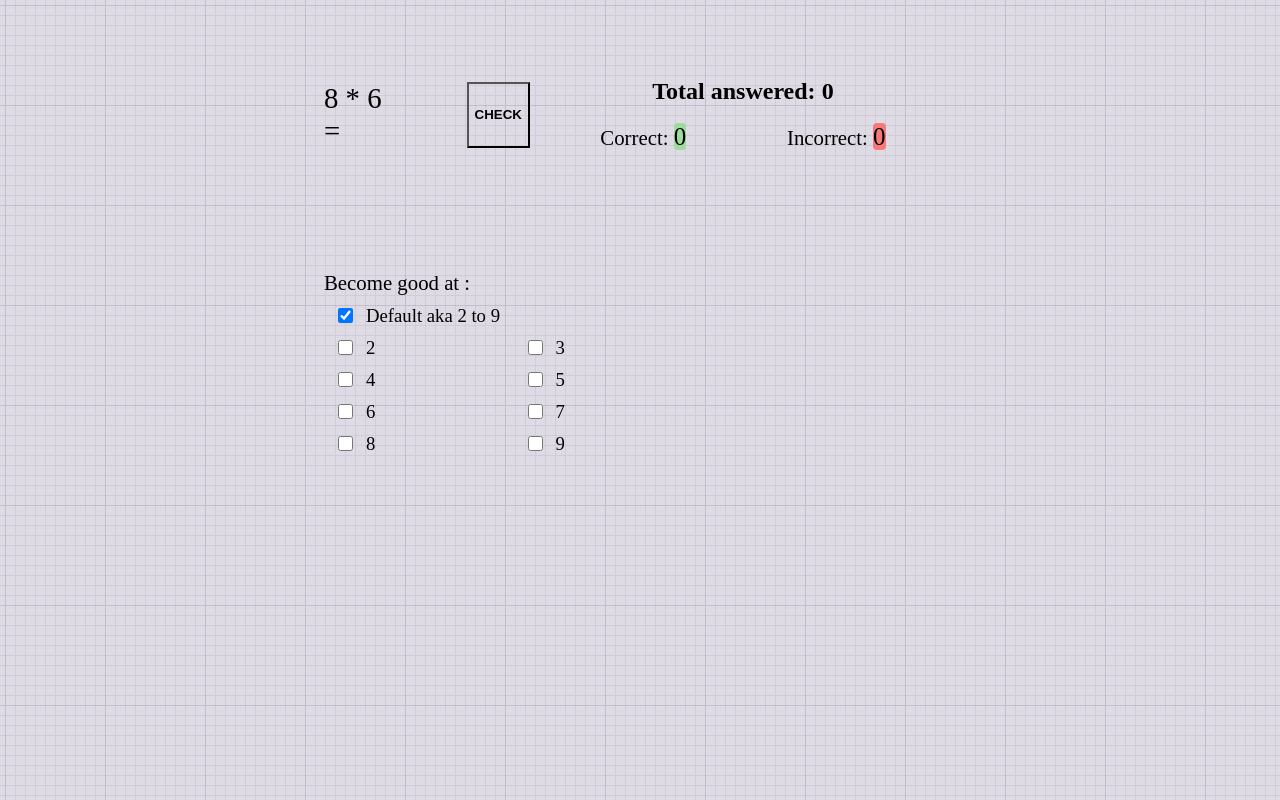
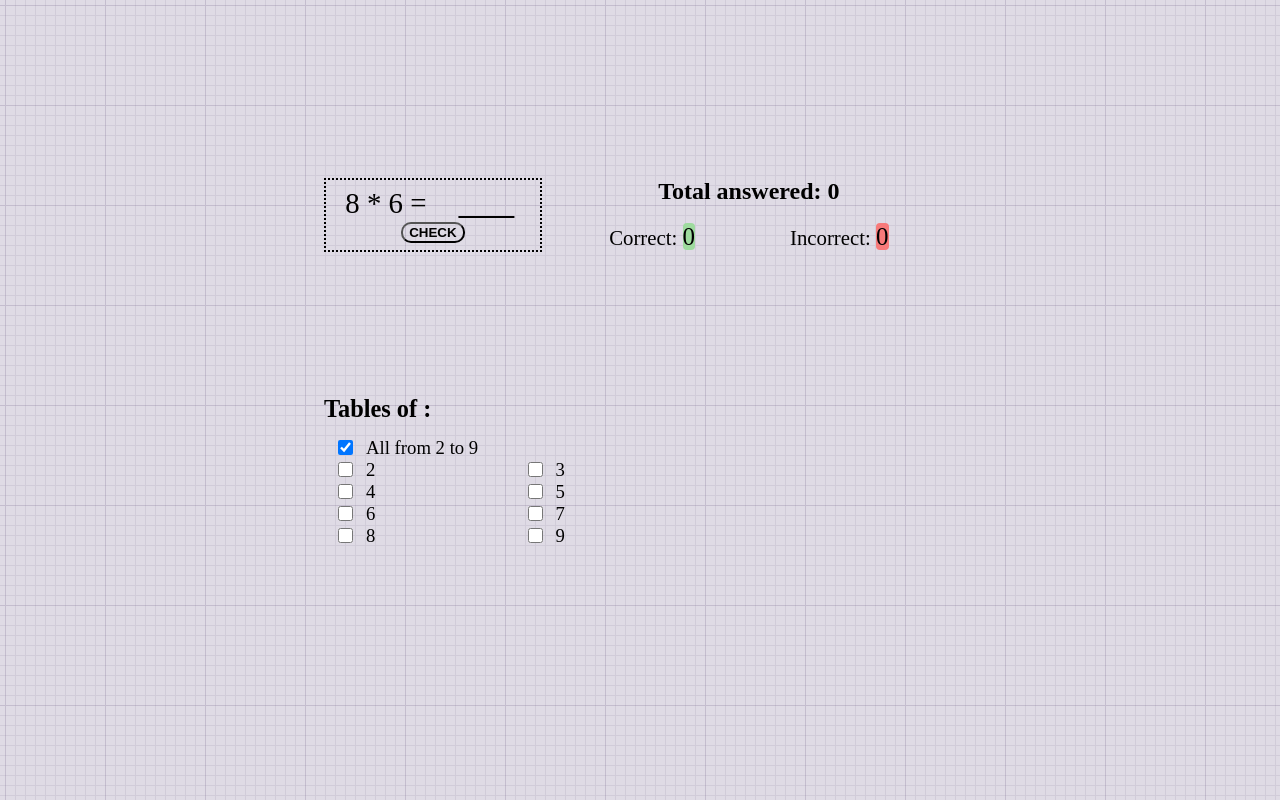
Before and after one commit to Yurii-Komarnytskyi/MultiplicationTableGame, a React (Create React App) app: page / in a window 1280 px wide. Built offline with nearby package versions, Linux system fonts and the light colour scheme.

Commit message:
Pretty much done with the styling, made minor changes in HTLM of GameModesCheckBoxes component

```diff
--- a/src/App.css
+++ b/src/App.css
@@ -1,4 +1,5 @@
 html {
+  margin-top: 100px;
   background-color: #ffffff;
   background-color: #ffffff;
   background-color: #DFDBE5;
--- a/src/components/game_settings/GameModesCheckBoxes.jsx
+++ b/src/components/game_settings/GameModesCheckBoxes.jsx
@@ -37,11 +37,11 @@ const GameModesCheckBoxes = ({
     setBoxesFromTwoToNine(prevArr => prevArr.map((item, ind) => (+item[0] === +e.target.value)? [ind+2, !item[1]] : item));
   }
 
-  const actOnSpanClickOnly = (e) => { if(e.target.tagName === 'LABEL') return e.preventDefault() }
+  const actOnSpanClickOnly = (e) => (e.target.tagName === 'LABEL')? e.preventDefault() : null ;
 
   return (
     <div className={styles.modesWrapper}>
-      <span>Become good at : </span>
+      <h3>Tables of : </h3>
       <br />
 
       <label
@@ -55,7 +55,7 @@ const GameModesCheckBoxes = ({
           checked={areAllTablesChecked}
           ref={allTablesCheckBox}
         />
-        <span>Default aka 2 to 9</span>
+        <span>All from 2 to 9</span>
       </label>
 
       <div className={styles.customModes}>
--- a/src/components/game_settings/GameModesCheckBoxes.module.css
+++ b/src/components/game_settings/GameModesCheckBoxes.module.css
@@ -4,10 +4,12 @@
     padding: 50px;
     font-size: 1.3em;
 }
+.modesWrapper h3{
+    margin-bottom: -10px;
+}
 
 .labelWrapper{
     display: flex;
-    margin-top: 10px;
     padding-left: 10px;
     font-size: 0.9em;
     font-weight: 500;
--- a/src/components/play_ground/BaseForMathActions.jsx
+++ b/src/components/play_ground/BaseForMathActions.jsx
@@ -1,4 +1,4 @@
-import React, { useEffect, useRef } from 'react';
+import React, { useEffect, useRef, useState } from 'react';
 import styles from './BaseForMathActions.module.css';
 import { createRandom } from '../../utils';
 const BaseForMathActions = ({
@@ -11,7 +11,6 @@ const BaseForMathActions = ({
 
   const allowedInputKeys = ['Backspace','Delete','ArrowRight','ArrowLeft','Tab', ...Array.from(Array(10)).map((val, ind) => val = `Digit${ind}`)];
   const input_Ref = useRef(null);
-
   const handleCheckButton = (input_Ref) => (!input_Ref.current.value) ? null : setRandQuest(createRandom(gameMode, areAllTablesChecked));
   const handleKeyUpEvent = (e) => {
     if(e.code === 'Enter') return handleCheckButton(input_Ref);
@@ -22,11 +21,12 @@ const BaseForMathActions = ({
     <div className={styles.wrapperForMathBase}>
       <span className={styles.generatedQuestion}> {randQuest} </span>
       <input
+        className={styles.enteredVal}
+        ref={input_Ref}
         onInput={e => setPlayersAnsw(e.target.value)}
         onKeyUp={e => handleKeyUpEvent(e)}
-        ref={input_Ref}
         value={playersAnsw}
-        className={styles.enteredVal}
+        placeholder='       '
       />
       <button
         onClick={() => handleCheckButton(input_Ref)}
--- a/src/components/play_ground/BaseForMathActions.module.css
+++ b/src/components/play_ground/BaseForMathActions.module.css
@@ -1,15 +1,20 @@
 .wrapperForMathBase{
     width: 80%;
     height: fit-content;
+    max-height: fit-content;
     display: flex;
     justify-content: center;
     align-self: center;
+    flex-wrap: wrap;
     margin: 0 auto;
+    padding: 7px;
+    border: 2px dotted black ;
 }
 .wrapperForMathBase button {
     height: auto;
     font-weight: 600;
     background: inherit;
+    border-radius: 10px;
 }
 .generatedQuestion {
     font-size: 1.8em;
```
